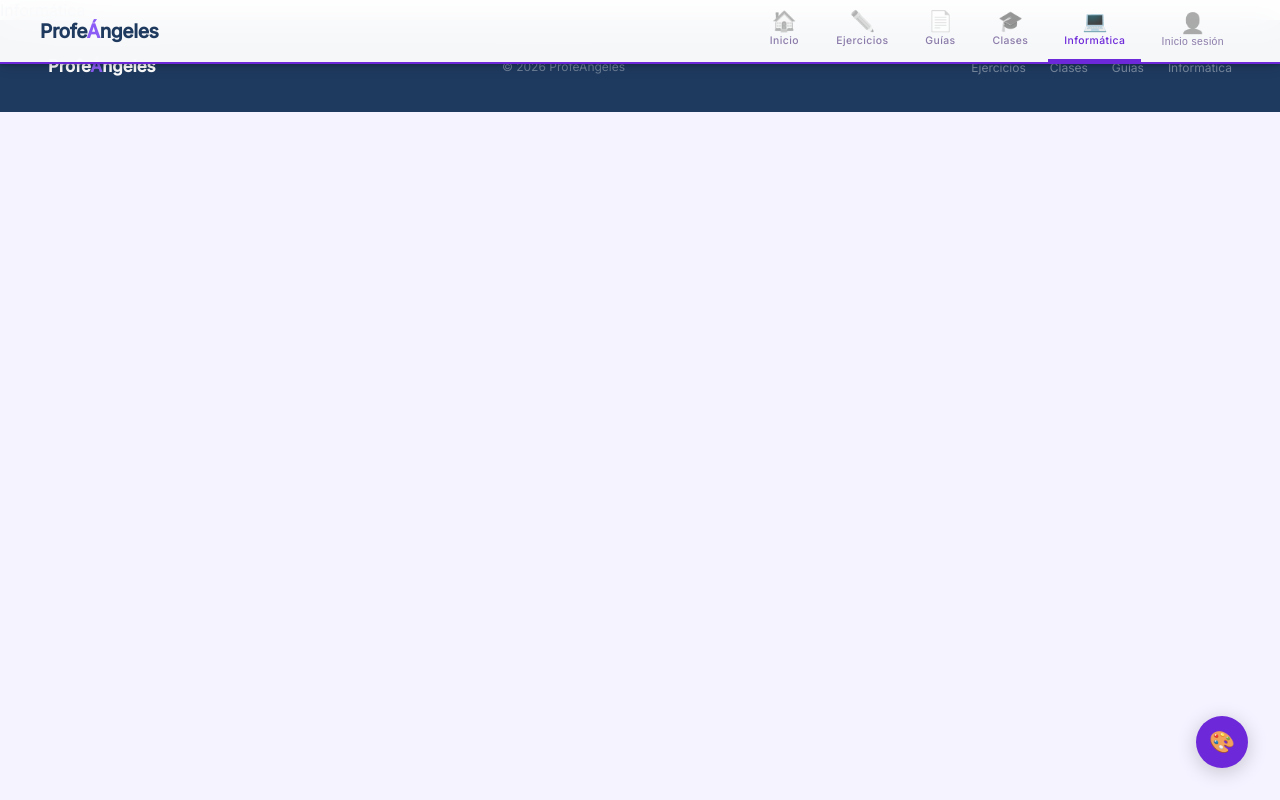
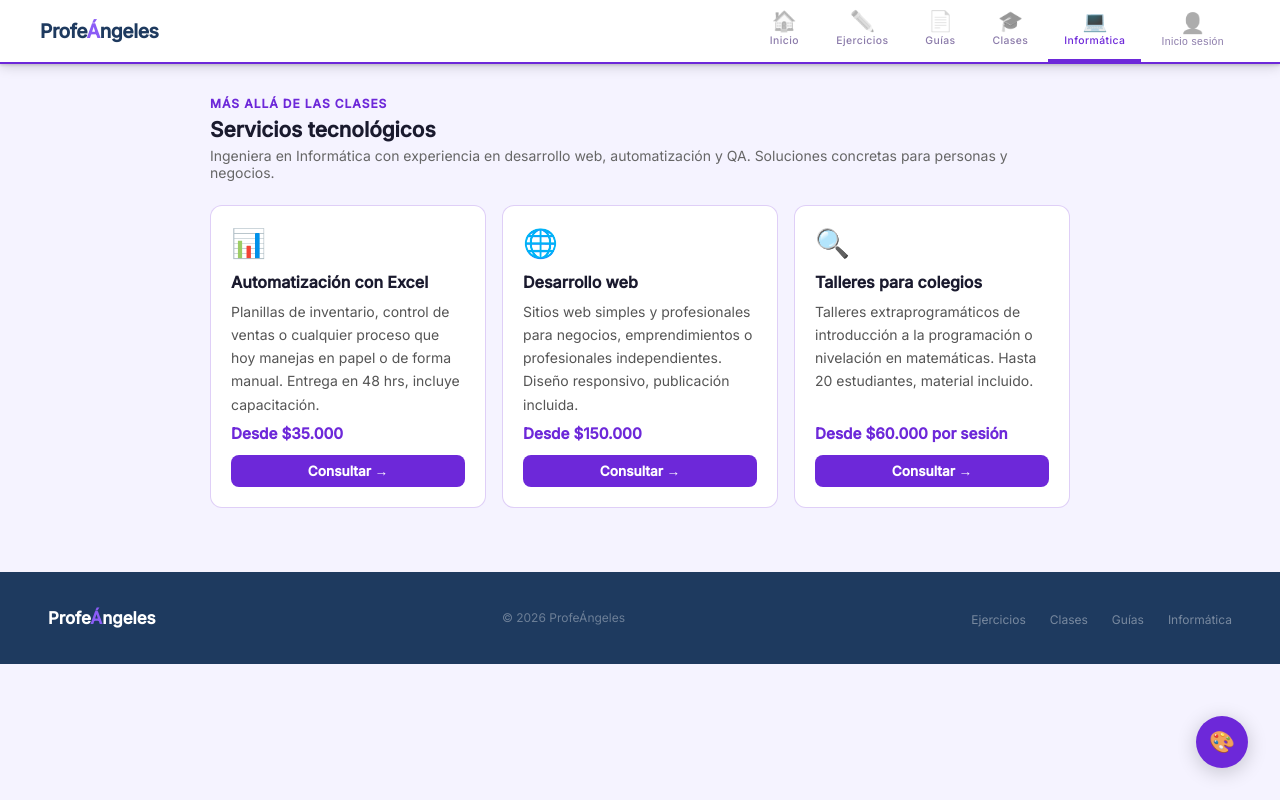
Before and after one commit to angelesplazadelosreyes/profeangeles-mvp, a Next.js app in the folder nextjs/: page /informatica in a window 1280 px wide. Built offline with nearby package versions, Linux system fonts and the light colour scheme.

Commit message:
feat: /informatica — servicios tecnologicos

```diff
--- a/nextjs/app/informatica/page.tsx
+++ b/nextjs/app/informatica/page.tsx
@@ -1 +1,57 @@
-export default function Informatica() { return <main><p>Informática</p></main> }
+// nextjs/app/informatica/page.tsx
+
+export const metadata = {
+  title:       'Servicios tecnológicos — ProfeÁngeles',
+  description: 'Automatización con Excel, desarrollo web y talleres para colegios. Ingeniera en Informática con experiencia real.',
+};
+
+const SERVICIOS = [
+  {
+    icono:       '📊',
+    titulo:      'Automatización con Excel',
+    descripcion: 'Planillas de inventario, control de ventas o cualquier proceso que hoy manejas en papel o de forma manual. Entrega en 48 hrs, incluye capacitación.',
+    precio:      'Desde $35.000',
+    wa:          'https://wa.me/56971312255?text=Hola%20Profe%20%C3%81ngeles%2C%20necesito%20una%20planilla%20Excel%20para%20mi%20negocio.',
+  },
+  {
+    icono:       '🌐',
+    titulo:      'Desarrollo web',
+    descripcion: 'Sitios web simples y profesionales para negocios, emprendimientos o profesionales independientes. Diseño responsivo, publicación incluida.',
+    precio:      'Desde $150.000',
+    wa:          'https://wa.me/56971312255?text=Hola%20Profe%20%C3%81ngeles%2C%20me%20interesa%20tener%20un%20sitio%20web.',
+  },
+  {
+    icono:       '🔍',
+    titulo:      'Talleres para colegios',
+    descripcion: 'Talleres extraprogramáticos de introducción a la programación o nivelación en matemáticas. Hasta 20 estudiantes, material incluido.',
+    precio:      'Desde $60.000 por sesión',
+    wa:          'https://wa.me/56971312255?text=Hola%20Profe%20%C3%81ngeles%2C%20me%20interesa%20un%20taller%20para%20mi%20colegio.',
+  },
+];
+
+export default function InformaticaPage() {
+  return (
+    <main className="informatica-page" style={{ paddingTop: '6rem' }}>
+      <div className="section-label">Más allá de las clases</div>
+      <div className="section-title">Servicios tecnológicos</div>
+      <p className="section-sub">
+        Ingeniera en Informática con experiencia en desarrollo web, automatización y QA.
+        Soluciones concretas para personas y negocios.
+      </p>
+
+      <div className="tech-grid">
+        {SERVICIOS.map((s) => (
+          <div key={s.titulo} className="tech-card">
+            <div className="tech-card-icon">{s.icono}</div>
+            <h3>{s.titulo}</h3>
+            <p>{s.descripcion}</p>
+            <div className="tech-price">{s.precio}</div>
+            <a className="btn-card-tech" href={s.wa} target="_blank" rel="noopener noreferrer">
+              Consultar →
+            </a>
+          </div>
+        ))}
+      </div>
+    </main>
+  );
+}
--- a/nextjs/styles/clases.css
+++ b/nextjs/styles/clases.css
@@ -700,3 +700,73 @@
   .stat-pill:last-child { border-bottom: none; }
   .diag-banner      { flex-direction: column; }
 }
+
+/* ── Informática ────────────────────────────────────────────────── */
+.informatica-page {
+  max-width: 900px;
+  margin: 0 auto;
+  padding: 2rem 1.25rem 4rem;
+}
+
+.tech-grid {
+  display: grid;
+  grid-template-columns: repeat(3, 1fr);
+  gap: 1rem;
+  margin-top: 1.5rem;
+}
+
+.tech-card {
+  border: 0.5px solid var(--rule-med, #ddd);
+  border-radius: 12px;
+  padding: 1.25rem;
+  background: var(--color-bg, #fff);
+  display: flex;
+  flex-direction: column;
+  gap: 0.5rem;
+}
+
+.tech-card h3 {
+  font-size: 1rem;
+  font-weight: 700;
+  color: var(--color-text, #1a1a2e);
+  margin: 0;
+}
+
+.tech-card p {
+  font-size: 0.875rem;
+  color: var(--color-text-secondary, #555);
+  line-height: 1.65;
+  flex: 1;
+  margin: 0;
+}
+
+.tech-card-icon {
+  font-size: 1.75rem;
+  margin-bottom: 0.25rem;
+}
+
+.tech-price {
+  font-size: 0.95rem;
+  font-weight: 700;
+  color: var(--primary, #7c6fcd);
+}
+
+.btn-card-tech {
+  display: inline-block;
+  margin-top: 0.25rem;
+  padding: 0.5rem 1rem;
+  background: var(--primary, #7c6fcd);
+  color: #fff;
+  border-radius: 8px;
+  font-size: 0.85rem;
+  font-weight: 600;
+  text-decoration: none;
+  text-align: center;
+  transition: opacity 0.15s;
+}
+
+.btn-card-tech:hover { opacity: 0.88; }
+
+@media (max-width: 700px) {
+  .tech-grid { grid-template-columns: 1fr; }
+}
```
